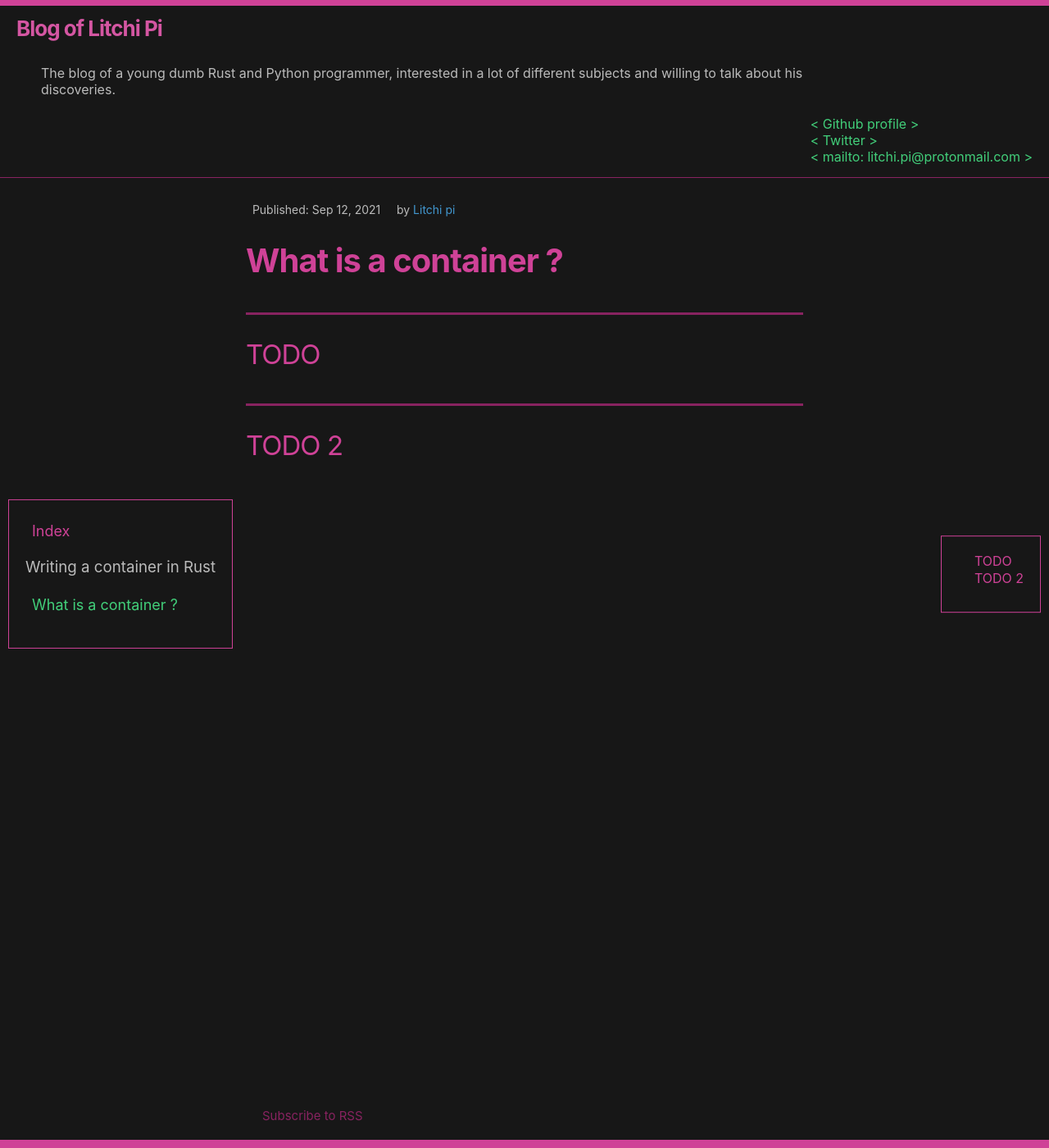
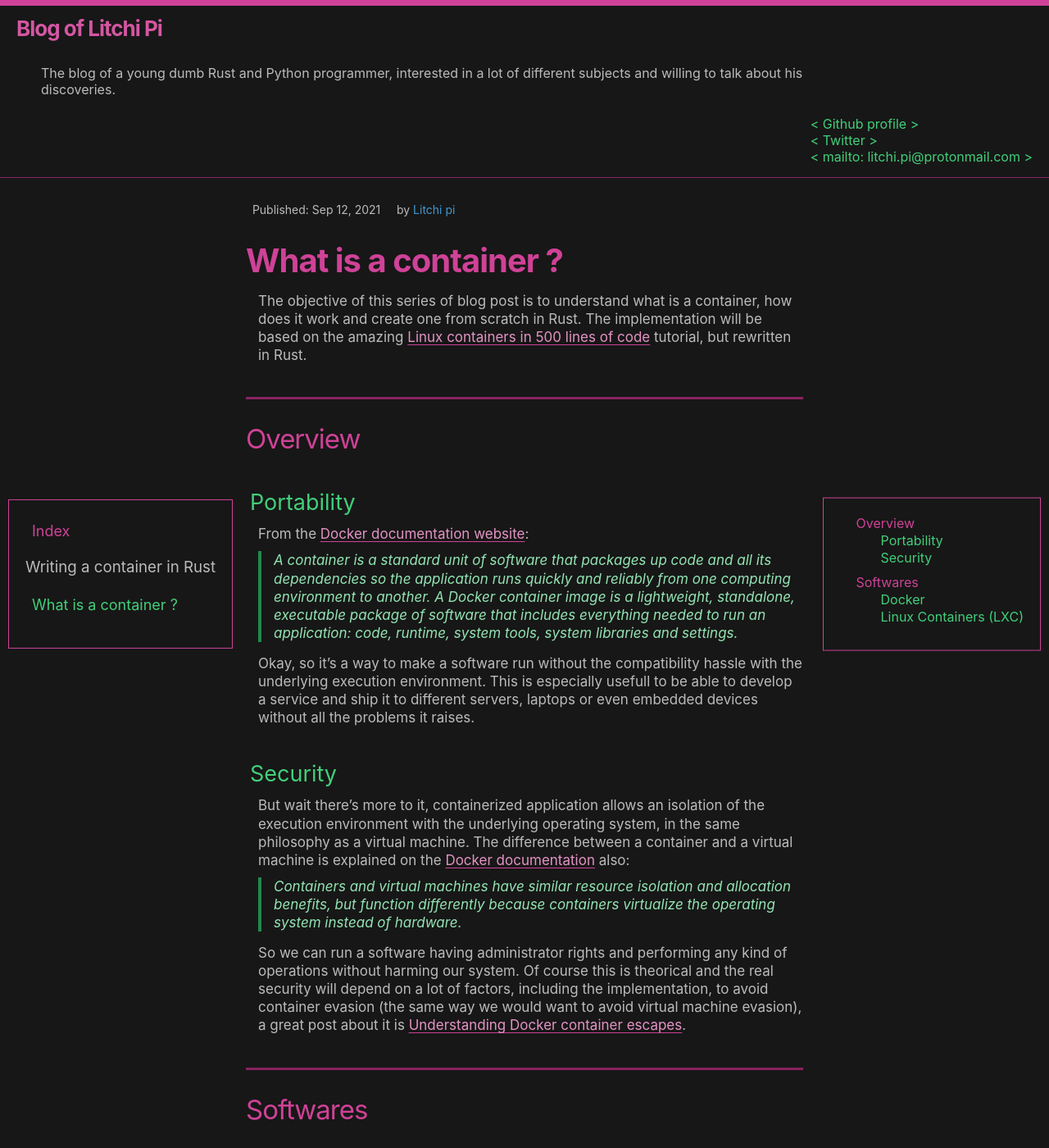
Before and after one commit to litchipi/litchipi.github.io, a Jekyll site: the page built from _posts/2021-09-13-container-in-rust-part1.md, in a window 1280 px wide and 1400 px high. Shown: the whole window at 82% size. Built offline with Jekyll 4.4.1, drawn with Linux system fonts in a browser that asks for light colours; some of the changed text lies outside the part shown.

Commit message:
container in rust part1: Writing first part, planning second
Signed-off-by: litchipi <litchi.pi@protonmail.com>

```diff
--- a/_posts/2021-09-13-container-in-rust-part1.md
+++ b/_posts/2021-09-13-container-in-rust-part1.md
@@ -8,5 +8,48 @@ series: Writing a container in Rust
 serie_index: 1
 ---
 
-# TODO
-# TODO 2
+The objective of this series of blog post is to understand what is a container, how does it work
+and create one from scratch in Rust.
+The implementation will be based on the amazing
+[Linux containers in 500 lines of code][linux-containers-tutorial] tutorial, but rewritten in Rust.
+
+# Overview
+
+## Portability
+From the [Docker documentation website][docker-website-whatisdocker]:
+> A container is a standard unit of software that packages up code and all its dependencies so the
+> application runs quickly and reliably from one computing environment to another.
+> A Docker container image is a lightweight, standalone, executable package of software that
+> includes everything needed to run an application: code, runtime, system tools, system libraries
+> and settings.
+
+Okay, so it's a way to make a software run without the compatibility hassle with the underlying
+execution environment. This is especially usefull to be able to develop a service and ship it to
+different servers, laptops or even embedded devices without all the problems it raises.
+
+## Security
+But wait there's more to it, containerized application allows an isolation of the execution
+environment with the underlying operating system, in the same philosophy as a virtual machine.
+The difference between a container and a virtual machine is explained on the
+[Docker documentation][docker-website-whatisdocker] also:
+> Containers and virtual machines have similar resource isolation and allocation benefits,
+> but function differently because containers virtualize the operating system instead of hardware.
+
+So we can run a software having administrator rights and performing any kind of operations without
+harming our system. Of course this is theorical and the real security will depend on a lot of
+factors, including the implementation, to avoid container evasion (the same way we would want to
+avoid virtual machine evasion), a great post about it is
+[Understanding Docker container escapes][understand-docker-container-escape].
+
+# Softwares
+
+## Docker
+
+## Linux Containers (LXC)
+
+
+
+
+[docker-website-whatisdocker]: https://www.docker.com/resources/what-container
+[linux-containers-tutorial]: https://blog.lizzie.io/linux-containers-in-500-loc.html
+[understand-docker-container-escape]: https://blog.trailofbits.com/2019/07/19/understanding-docker-container-escapes/
```
